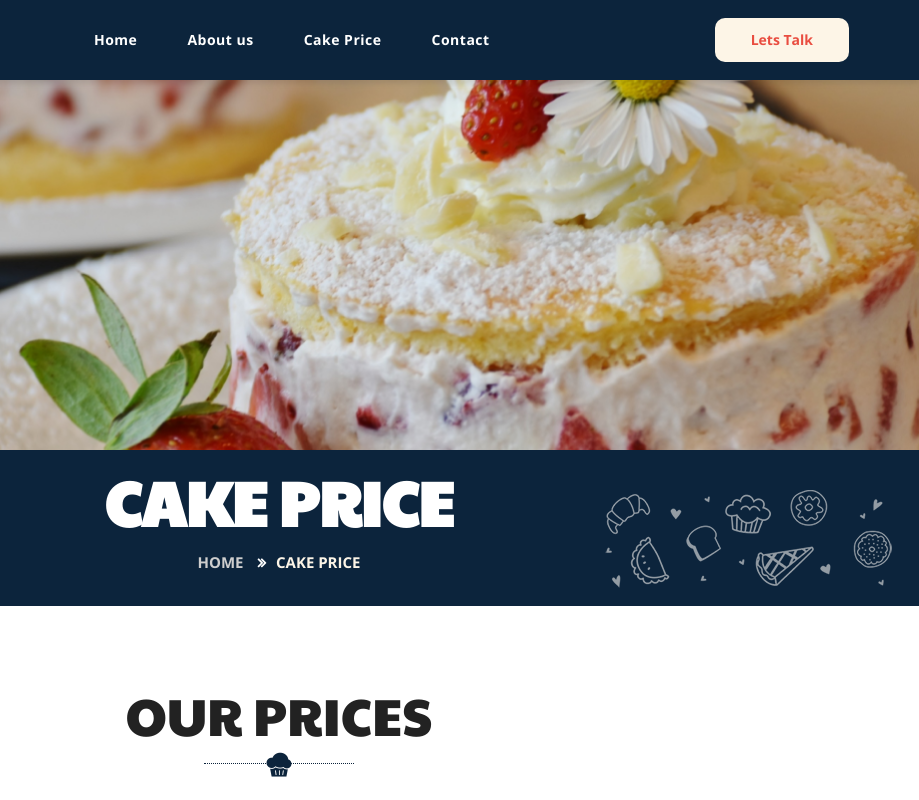
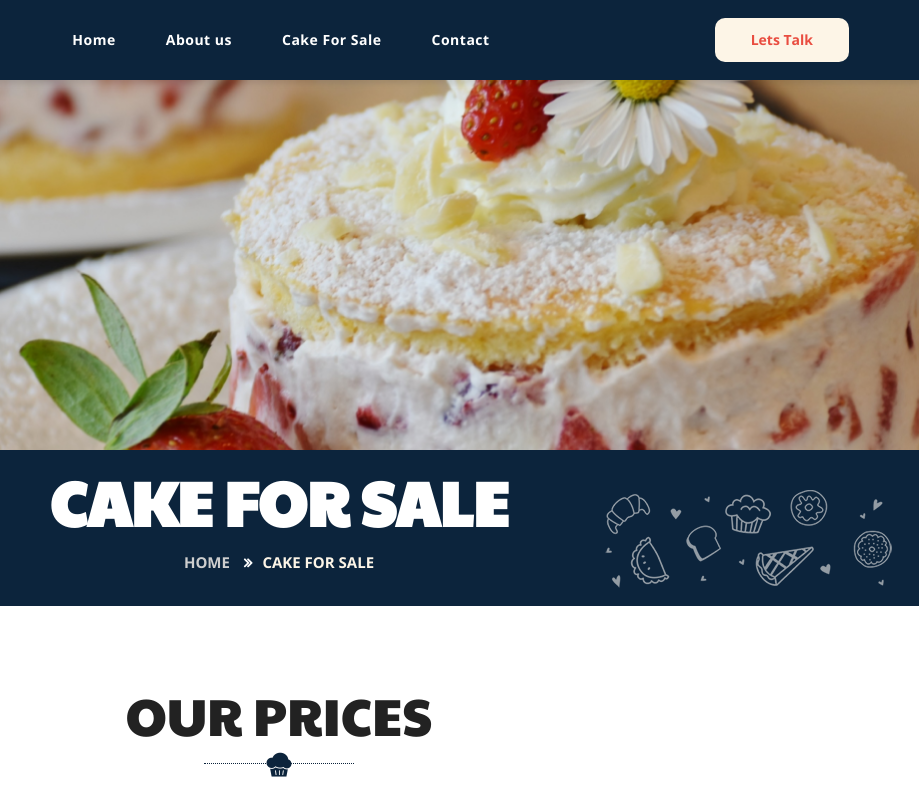
Before and after one commit to ALAF-Digital/nigel-cake, a plain HTML site: page cake-price.html in a window 1280 px wide. Shown: the top 800 px of the page, 361-1280 px from the left. Drawn offline with nearby package versions, Linux system fonts and the light colour scheme.

Commit message:
content update

```diff
--- a/cake-price.html
+++ b/cake-price.html
@@ -63,7 +63,7 @@
                         <li><a href="blog-post.html">Blog Post</a></li>
                      </ul>
                   </li> -->
-                  <li><a href="cake-price.html">Cake Price</a></li>
+                  <li><a href="cake-price.html">Cake For Sale</a></li>
                         <!-- <li><a href="#gallery">Gallery</a></li>
                   <li><a href="#prices">Prices</a></li>
                   <li><a href="#team">Team</a></li> -->
@@ -99,11 +99,11 @@
         <div class="jumbotron"></div>
         <div class="page-title" data-0="background-position:98% 40px,2% 40px;"
             data-end="background-position:98% -400px,2% -400px">
-            <h1>Cake Price</h1>
+            <h1>Cake For Sale</h1>
             <!-- breadcrumb -->
             <ul class="breadcrumb">
                 <li><a href="index.html">Home</a> <span class="divider"></span></li>
-                <li class="active">Cake Price</li>
+                <li class="active">Cake For Sale</li>
             </ul>
             <!-- /breadcrumb -->
         </div>
```
Also changed, not shown: About-us.html (+1 -1 lines), contact-us.html (+1 -1 lines), index.html (+32 -12 lines).
